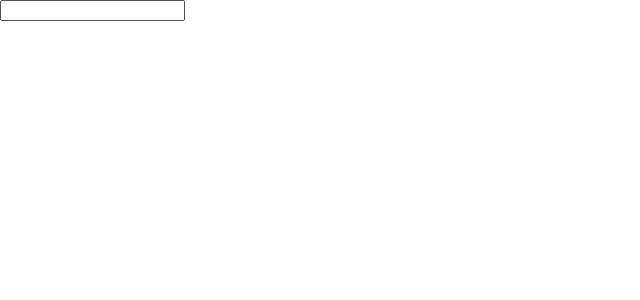
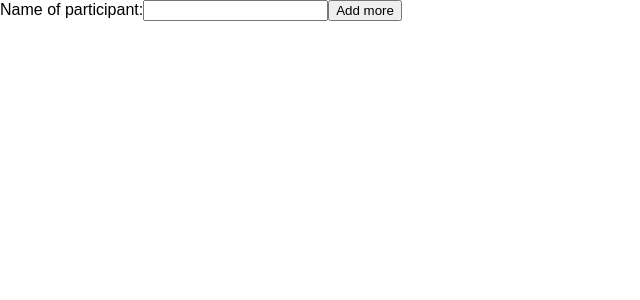
Before and after one commit to hridyansh68/MoneySplit, a React (Create React App) app: page / in a window 1280 px wide. Shown: the top 300 px of the page, without its empty margins (0-640 px from the left). Built offline with nearby package versions, Linux system fonts and the light colour scheme.

Commit message:
addition in list

```diff
--- a/src/App.js
+++ b/src/App.js
@@ -5,7 +5,7 @@ class App extends Component {
   render() {
     return (
       <div className="App">
-        <InputBar/>
+        <InputBar myList={this.props.myList}/>
       </div>
     );
   }
--- a/src/index.js
+++ b/src/index.js
@@ -4,7 +4,7 @@ import './index.css';
 import App from './App';
 import registerServiceWorker from './registerServiceWorker';
 
-var list={
+const list={
 	listItem : [],
 	addItem : function (newData){
 		this.listItem.push(newData);
@@ -13,5 +13,5 @@ var list={
 };
 
 
-ReactDOM.render(<App />, document.getElementById('root'));
+ReactDOM.render(<App myList={list} />, document.getElementById('root'));
 registerServiceWorker();
--- a/src/input_bar.js
+++ b/src/input_bar.js
@@ -5,14 +5,37 @@ class InputBar  extends Component {
     constructor(props){
     	super(props);
     	this.state = { term:''};
+    	this.changeHandler = this.changeHandler.bind(this);
+    	this.clickHandler = this.clickHandler.bind(this);
     }
+//{event => this.setState({term : event.target.value})}
+
+changeHandler(event){
+      this.setState({term : event.target.value});
+}
+
+clickHandler(){
+      if (this.state.term=="")
+      { alert("Please enter the name");}
+      else{
+      this.props.myList.addItem(this.state.term);
+      this.setState({term : ""});
+      console.log(this.props.myList);
+      }
+
+
+}
+
 
 	render() {
 		return (
 	<div>
+	<label>Name of participant:
 	<input
-    value={this.state.term}
-	onChange={event => this.setState({term : event.target.value})}/>
+	value={this.state.term}
+	onChange={this.changeHandler} />
+	</label>
+	<button onClick={this.clickHandler} >Add more</button>
 	</div>) ;
 
 	}
```
